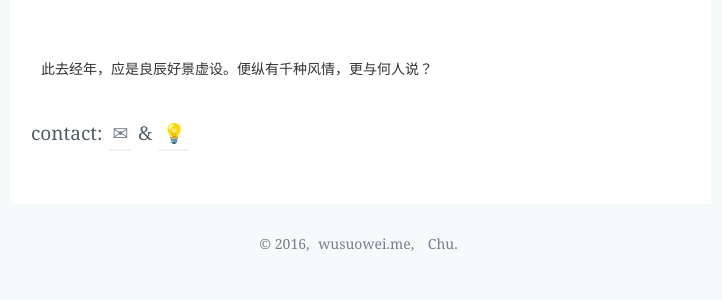
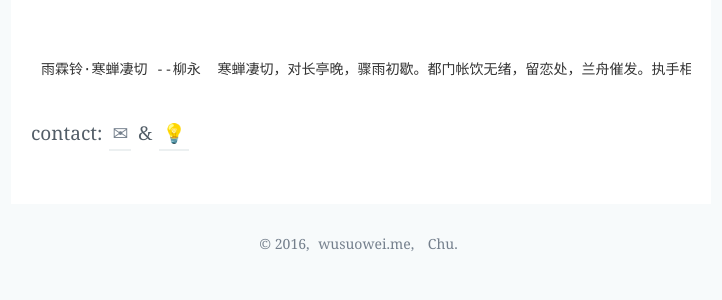
Before and after one commit to bqkc/bqkc.github.io, a Jekyll site: the page built from about/index.md, in a window 1280 px wide. Shown: the top 300 px of the page, without its empty margins (279-1001 px from the left). Built offline with Jekyll 4.4.1, drawn with Linux system fonts in a browser that asks for light colours.

Commit message:
雨霖铃·寒蝉凄切

````diff
--- a/about/index.md
+++ b/about/index.md
@@ -4,7 +4,7 @@ title:
 description:  关于
 ---
 ```html
-此去经年，应是良辰好景虚设。便纵有千种风情，更与何人说？
+雨霖铃·寒蝉凄切 --柳永  寒蝉凄切，对长亭晚，骤雨初歇。都门帐饮无绪，留恋处，兰舟催发。执手相看泪眼，竟无语凝噎。念去去，千里烟波，暮霭沉沉楚天阔。 多情自古伤离别，更那堪，冷落清秋节！今宵酒醒何处？杨柳岸，晓风残月。此去经年，应是良辰好景虚设。便纵有千种风情，更与何人说？
 ```
 
 contact: [&#x2709;](data:text/plain;chartset=UTF-8;base64,Q2h1QHd1c3Vvd2VpLm1l) &    [&#x1F4A1;](data:text/plain;chartset=UTF-8;base64,Q2h1QGp3Y2hhdC5vcmc=)
````
